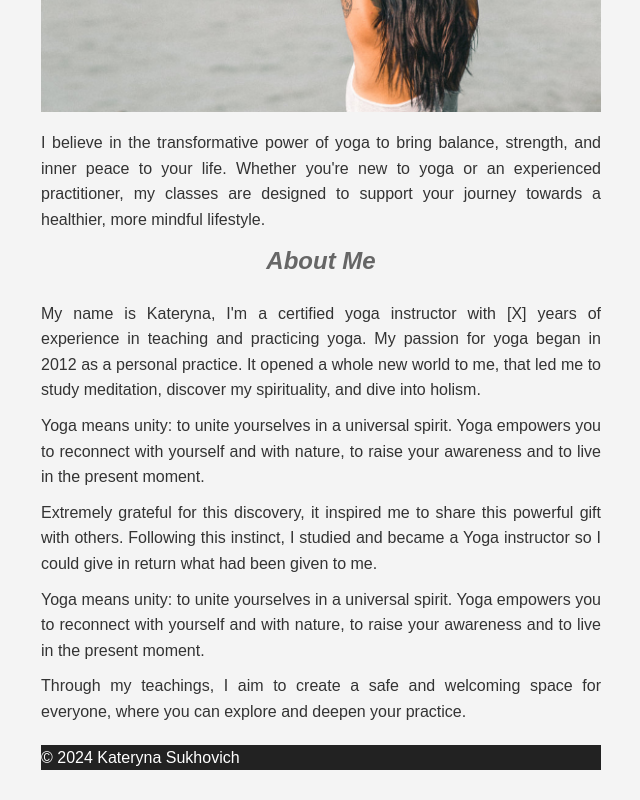
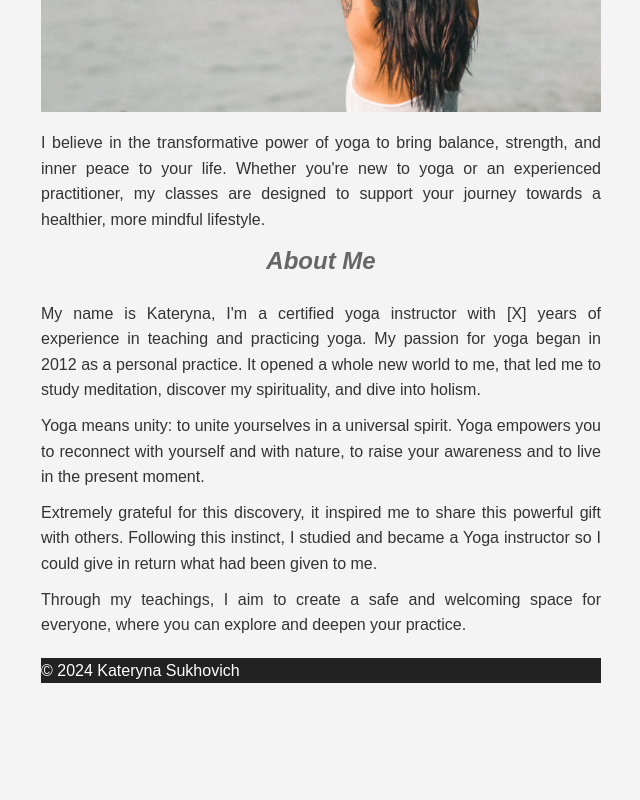
Before and after one commit to ovsyanka-kat/ovsyanka-kat.github.io, a plain HTML site: page index.html in a window 1280 px wide. Shown: the part 468-1268 px from the top of the page, without its empty margins (319-959 px from the left). After the commit the page ends 1181 px from the top, so only its background shows below. Drawn offline with Linux system fonts and the light colour scheme.

Commit message:
Update index.html

```diff
--- a/index.html
+++ b/index.html
@@ -43,10 +43,6 @@
     <p> Extremely grateful for this discovery, it inspired me to share this powerful gift with
       others. Following this
       instinct, I studied and became a Yoga instructor so I could give in return what had been given to me.</p>
-    <p>Yoga means unity: to unite yourselves in a universal spirit. Yoga empowers you to reconnect
-      with yourself and
-      with
-      nature, to raise your awareness and to live in the present moment.</p>
     <p>Through my teachings, I aim to create a safe and welcoming space for everyone, where you
       can explore and deepen
       your practice.</p>
```
